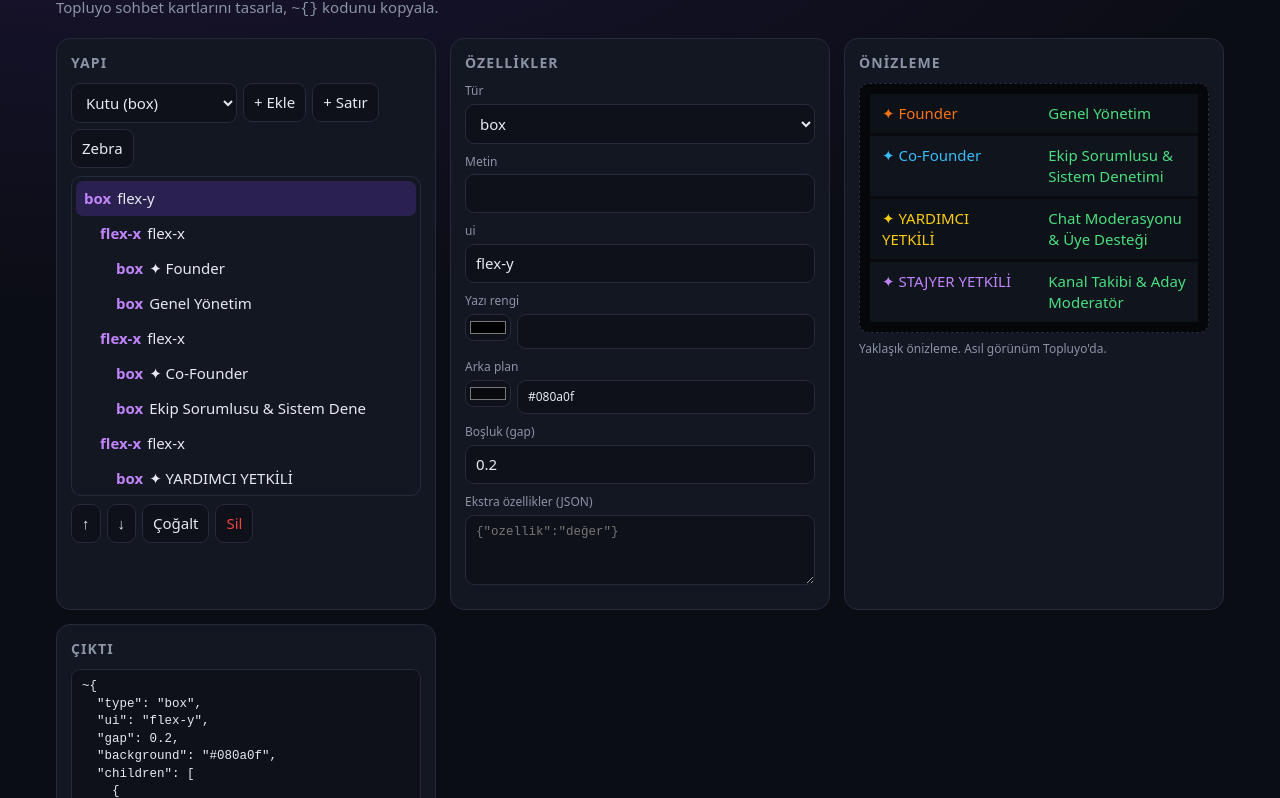
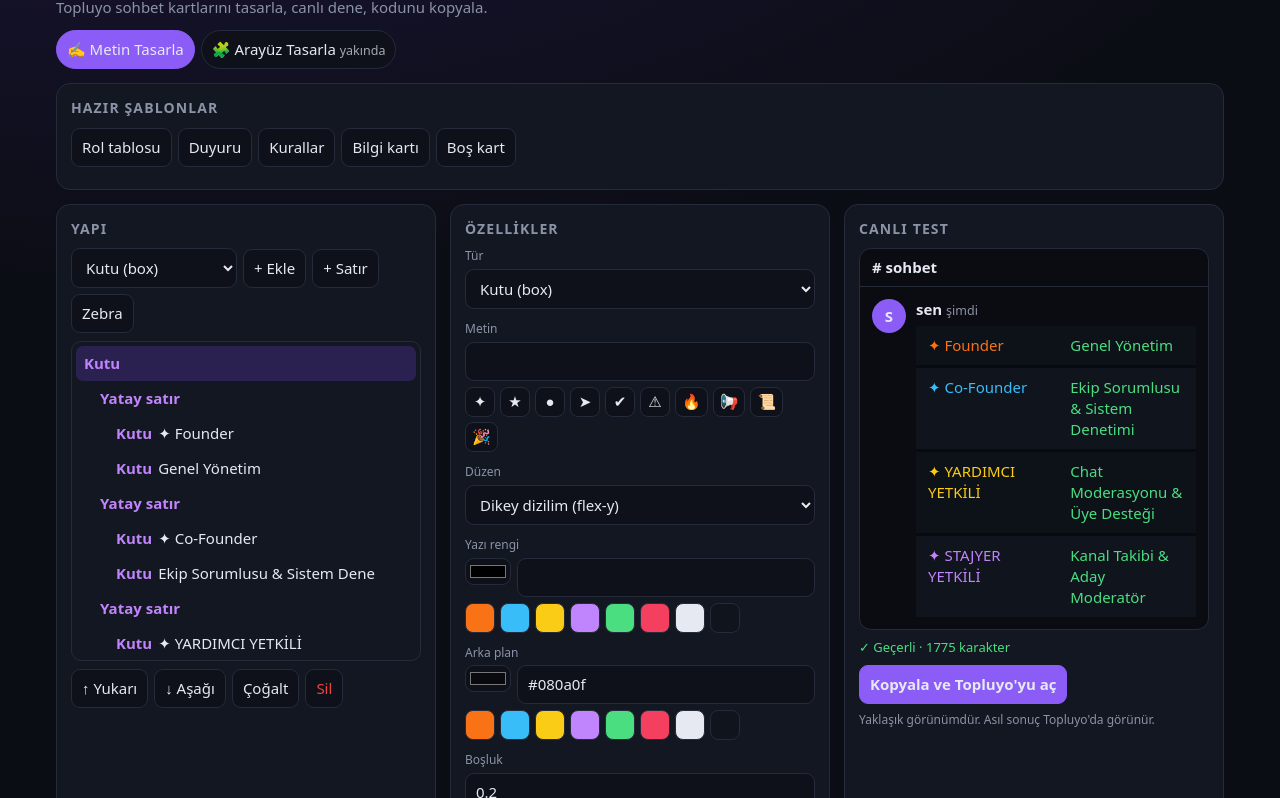
Before and after one commit to RID1-YILMAZ/Tasarliyo, a plain HTML site: page index.html in a window 1280 px wide. Shown: the part 66-864 px from the top of the page. Drawn offline with Linux system fonts and the light colour scheme.

Commit message:
Tasarlıyo: sekmeler, şablonlar, Türkçe arayüz, canlı test

```diff
--- a/app.js
+++ b/app.js
@@ -3,53 +3,49 @@
 let uid=0,root,selId;
 const nid=()=>'n'+(++uid);
 const tag=n=>{n._id=nid();(n.children||[]).forEach(tag);return n};
-const reid=tag;
 function mk(type){const d=def(type),n={type,...structuredClone(d.defaults||{})};if(d.container)n.children=[];return tag(n)}
 function find(id,n=root,p=null){if(n._id===id)return{n,p};for(const c of n.children||[]){const r=find(id,c,n);if(r)return r}return null}
 function clean(n){const o={};for(const[k,v]of Object.entries(n)){if(k==='_id'||k==='children'||v===''||v==null)continue;o[k]=v}if(n.children&&n.children.length)o.children=n.children.map(clean);return o}
 function set(n,k,v){if(v===''||v==null||v!==v)delete n[k];else n[k]=v;out()}
-const cell=(t,c)=>({type:'box',text:t,ui:'space',color:c});
-const rowOf=(a,b)=>({type:'flex-x',ui:'flex-x',gap:0.3,children:[cell(...a),cell(...b)]});
-const zebra=()=>root.children.forEach((r,i)=>r.background=i%2?'#10141c':'#0d1118');
-function preset(){
-  root=tag({type:'box',ui:'flex-y',gap:0.2,background:'#080a0f',children:[
-    rowOf(['✦ Founder','#f97316'],['Genel Yönetim','#4ade80']),
-    rowOf(['✦ Co-Founder','#38bdf8'],['Ekip Sorumlusu & Sistem Denetimi','#4ade80']),
-    rowOf(['✦ YARDIMCI YETKİLİ','#facc15'],['Chat Moderasyonu & Üye Desteği','#4ade80']),
-    rowOf(['✦ STAJYER YETKİLİ','#c084fc'],['Kanal Takibi & Aday Moderatör','#4ade80'])]});
-  zebra();tag(root);selId=root._id;
-}
+function load(n){root=tag(n);selId=root._id;props();out()}
 function view(n){
   const r=n.type==='flex-x'||n.ui==='flex-x',e=h('div',{class:'pv'}),s=e.style;
   s.flexDirection=r?'row':'column';if(n.gap)s.gap=n.gap+'em';
   if(n.background)s.background=n.background;if(n.color)s.color=n.color;
-  if(n.ui==='space'){s.flex='1';s.padding='.6em .8em'}
+  if(n.ui==='space'){s.flex='1';s.padding='.6em .8em';s.borderRadius='.4em'}
   if(n.text)e.append(n.text);(n.children||[]).forEach(c=>e.append(view(c)));return e;
 }
 function renderTree(){
   const t=$('#tree');t.innerHTML='';
-  (function w(n,d){t.append(h('button',{class:'ti'+(n._id===selId?' sel':''),style:'padding-left:'+(8+d*16)+'px',onclick:()=>{selId=n._id;renderTree();props()}},h('b',{},n.type),(n.text||n.ui||'').slice(0,28)));(n.children||[]).forEach(c=>w(c,d+1))})(root,0);
+  (function w(n,d){t.append(h('button',{class:'ti'+(n._id===selId?' sel':''),style:'padding-left:'+(8+d*16)+'px',onclick:()=>{selId=n._id;renderTree();props()}},h('b',{},def(n.type).label),(n.text||'').slice(0,28)));(n.children||[]).forEach(c=>w(c,d+1))})(root,0);
 }
-function out(){
+function info(ok,m){const i=$('#info');i.className=ok?'ok':'bad';i.textContent=ok?'✓ Geçerli · '+m+' karakter':'✗ '+m}
+function out(keep){
   renderTree();$('#pv').replaceChildren(view(root));
-  $('#out').value='~'+JSON.stringify(clean(root),null,$('#min').checked?0:2);
+  const t='~'+JSON.stringify(clean(root),null,$('#min').checked?0:2);
+  if(!keep)$('#out').value=t;$('#out').classList.remove('bad');info(true,t.length);
   try{localStorage.setItem('tasarliyo',JSON.stringify(clean(root)))}catch{}
 }
-const row=(l,c)=>h('label',{class:'f'},h('span',{},l),c);
+const row=(l,c)=>h('div',{class:'f'},h('span',{},l),c);
+const HEX=/^#[0-9a-f]{6}$/i;
 function field(n,fl){
   const v=n[fl.key]??'';
-  if(fl.kind==='select')return h('select',{onchange:e=>set(n,fl.key,e.target.value)},h('option',{value:''},'—'),...fl.options.map(o=>h('option',{value:o,selected:o===v},o)));
+  if(fl.kind==='select'){
+    const op=[...fl.options];if(v&&!op.some(o=>o.v===v))op.push({v,l:v});
+    return h('select',{onchange:e=>{let x=e.target.value;if(x==='__')x=(prompt('Değeri yaz:')||'').trim();set(n,fl.key,x);props()}},
+      h('option',{value:''},'— seçilmedi —'),...op.map(o=>h('option',{value:o.v,selected:o.v===v},o.l)),h('option',{value:'__'},'Özel değer…'));
+  }
   if(fl.kind==='number')return h('input',{type:'number',step:fl.step||1,value:v,oninput:e=>set(n,fl.key,e.target.value===''?'':parseFloat(e.target.value))});
-  const t=h('input',{value:v,oninput:()=>{set(n,fl.key,t.value);if(c)c.value=/^#[0-9a-f]{6}$/i.test(t.value)?t.value:'#000000'}});
-  if(fl.list)t.setAttribute('list','dl-'+fl.key);
-  if(fl.kind!=='color')return t;
-  const c=h('input',{type:'color',value:/^#[0-9a-f]{6}$/i.test(v)?v:'#000000',oninput:()=>{t.value=c.value;set(n,fl.key,c.value)}});
-  return h('span',{class:'cr'},c,t);
+  const isC=fl.kind==='color';
+  const t=h('input',{value:v,oninput:()=>{set(n,fl.key,t.value);if(cp)cp.value=HEX.test(t.value)?t.value:'#000000'}});
+  const cp=isC?h('input',{type:'color',value:HEX.test(v)?v:'#000000',oninput:()=>{t.value=cp.value;set(n,fl.key,cp.value)}}):null;
+  const ch=h('div',{class:'chips'},...(fl.chips||[]).map(s=>h('button',{class:'chip',title:s,style:isC?'background:'+s:'',onclick:()=>{t.value=isC?s:t.value+s;if(cp)cp.value=s;set(n,fl.key,t.value)}},isC?'':s)));
+  return h('div',{},isC?h('span',{class:'cr'},cp,t):t,ch);
 }
 function typeSel(n){
   const s=h('select',{onchange:()=>{let v=s.value;if(v==='__')v=(prompt('Tür adı (ör. button):')||'').trim();if(v)n.type=v;props();out()}});
   const ts=Object.keys(REGISTRY);if(!ts.includes(n.type))ts.push(n.type);
-  ts.forEach(t=>s.append(h('option',{value:t,selected:t===n.type},t)));
+  ts.forEach(t=>s.append(h('option',{value:t,selected:t===n.type},(REGISTRY[t]?REGISTRY[t].label+' ('+t+')':t))));
   s.append(h('option',{value:'__'},'Özel tür…'));return s;
 }
 function props(){
@@ -64,30 +60,35 @@
       for(const k in o)if(!known.has(k))n[k]=o[k];ta.classList.remove('bad');out()}catch{ta.classList.add('bad')}}});
   b.append(row('Ekstra özellikler (JSON)',ta));
 }
-function target(){const f=find(selId);return def(f.n.type).container?f.n:(f.p||root)}
+const target=()=>{const f=find(selId);return def(f.n.type).container?f.n:(f.p||root)};
 function mv(d){const f=find(selId);if(!f.p)return;const a=f.p.children,i=a.indexOf(f.n),j=i+d;if(j<0||j>=a.length)return;[a[i],a[j]]=[a[j],a[i]];out()}
-function imp(){
-  let s=$('#imp').value.trim();if(s[0]==='~')s=s.slice(1);
-  try{const o=JSON.parse(s);if(!o||typeof o!=='object'||Array.isArray(o))throw Error('nesne bekleniyor');
-    root=tag(o);selId=root._id;$('#imp').value='';$('#err').textContent='';props();out()}
-  catch(e){$('#err').textContent='Okunamadı: '+e.message}
-}
-async function copy(){
+async function copy(btn,label){
   const t=$('#out');try{await navigator.clipboard.writeText(t.value)}catch{t.select();document.execCommand('copy')}
-  const b=$('#bCopy');b.textContent='Kopyalandı ✓';setTimeout(()=>b.textContent='Kopyala',1200);
+  btn.textContent='Kopyalandı ✓';setTimeout(()=>btn.textContent=label,1200);
 }
 // Başlat
-[GENEL,...Object.values(REGISTRY)].forEach(d=>d.fields.forEach(f=>{if(f.list&&!$('#dl-'+f.key))document.body.append(h('datalist',{id:'dl-'+f.key},...f.list.map(v=>h('option',{value:v}))))}));
+[GENEL,...Object.values(REGISTRY)];
+document.querySelectorAll('.tab').forEach(b=>b.onclick=()=>{
+  document.querySelectorAll('.tab').forEach(x=>x.classList.toggle('on',x===b));
+  $('#metin').hidden=b.dataset.t!=='metin';$('#arayuz').hidden=b.dataset.t!=='arayuz'});
+TEMPLATES.forEach(t=>$('#sablon').append(h('button',{onclick:()=>load(t.kur())},t.ad)));
 Object.keys(REGISTRY).forEach(t=>$('#addType').append(h('option',{value:t},REGISTRY[t].label+' ('+t+')')));
 $('#addType').append(h('option',{value:'__'},'Özel tür…'));
 $('#bAdd').onclick=()=>{let t=$('#addType').value;if(t==='__')t=(prompt('Tür adı:')||'').trim();if(!t)return;const p=target(),n=mk(t);(p.children=p.children||[]).push(n);selId=n._id;props();out()};
-$('#bRow').onclick=()=>{const n=tag(rowOf(['Başlık','#f97316'],['Açıklama','#4ade80']));root.children=root.children||[];root.children.push(n);zebra();selId=n._id;props();out()};
-$('#bZebra').onclick=()=>{if(root.children){zebra();props();out()}};
+$('#bRow').onclick=()=>{const n=tag(rowOf(['Başlık','#f97316'],['Açıklama',G]));root.children=root.children||[];root.children.push(n);zebra(root);selId=n._id;props();out()};
+$('#bZebra').onclick=()=>{zebra(root);props();out()};
 $('#bUp').onclick=()=>mv(-1);$('#bDown').onclick=()=>mv(1);
-$('#bDup').onclick=()=>{const f=find(selId);if(!f.p)return;const c=structuredClone(f.n);reid(c);f.p.children.splice(f.p.children.indexOf(f.n)+1,0,c);selId=c._id;props();out()};
+$('#bDup').onclick=()=>{const f=find(selId);if(!f.p)return;const c=structuredClone(f.n);tag(c);f.p.children.splice(f.p.children.indexOf(f.n)+1,0,c);selId=c._id;props();out()};
 $('#bDel').onclick=()=>{const f=find(selId);if(!f.p)return;f.p.children.splice(f.p.children.indexOf(f.n),1);selId=f.p._id;props();out()};
-$('#bPre').onclick=()=>{preset();props();out()};
-$('#bImp').onclick=imp;$('#bCopy').onclick=copy;$('#min').onchange=out;
-try{const s=localStorage.getItem('tasarliyo');if(s){root=tag(JSON.parse(s));selId=root._id}}catch{}
-if(!root)preset();
-props();out();
+$('#bCopy').onclick=e=>copy(e.target,'Kopyala');
+$('#bTest').onclick=async e=>{await copy(e.target,"Kopyala ve Topluyo'yu aç");window.open('https://topluyo.com','_blank')};
+$('#min').onchange=()=>out();
+$('#out').oninput=()=>{
+  let s=$('#out').value.trim();if(s[0]==='~')s=s.slice(1);
+  try{const o=JSON.parse(s);if(!o||typeof o!=='object'||Array.isArray(o))throw Error('nesne bekleniyor');
+    root=tag(o);selId=root._id;props();out(true)}
+  catch(e){$('#out').classList.add('bad');info(false,'JSON hatası: '+e.message)}
+};
+try{const s=localStorage.getItem('tasarliyo');if(s)root=tag(JSON.parse(s))}catch{}
+if(!root)root=tag(TEMPLATES[0].kur());
+selId=root._id;props();out();
--- a/index.html
+++ b/index.html
@@ -4,27 +4,47 @@
 <meta charset="utf-8">
 <meta name="viewport" content="width=device-width,initial-scale=1">
 <meta name="theme-color" content="#0b0d14">
-<title>Tasarlıyo · Topluyo kart tasarım aracı</title>
+<title>Tasarlıyo · Topluyo tasarım aracı</title>
 <link rel="stylesheet" href="style.css">
 </head>
 <body>
-<header><h1>Tasarlıyo</h1><p>Topluyo sohbet kartlarını tasarla, <code>~{}</code> kodunu kopyala.</p></header>
+<header>
+  <h1>Tasarlıyo</h1>
+  <p>Topluyo sohbet kartlarını tasarla, canlı dene, kodunu kopyala.</p>
+  <nav>
+    <button class="tab on" data-t="metin">✍️ Metin Tasarla</button>
+    <button class="tab" data-t="arayuz">🧩 Arayüz Tasarla <small>yakında</small></button>
+  </nav>
+</header>
+
+<div id="metin">
 <main>
+  <section class="wide"><h2>Hazır şablonlar</h2><div class="bar" id="sablon"></div></section>
   <section><h2>Yapı</h2>
     <div class="bar"><select id="addType"></select><button id="bAdd">+ Ekle</button><button id="bRow">+ Satır</button><button id="bZebra">Zebra</button></div>
     <div id="tree"></div>
-  <div class="bar"><button id="bUp">↑</button><button id="bDown">↓</button><button id="bDup">Çoğalt</button><button id="bDel" class="red">Sil</button></div>
+    <div class="bar"><button id="bUp">↑ Yukarı</button><button id="bDown">↓ Aşağı</button><button id="bDup">Çoğalt</button><button id="bDel" class="red">Sil</button></div>
   </section>
   <section><h2>Özellikler</h2><div id="props"></div></section>
-<section><h2>Önizleme</h2><div id="pv"></div><p class="hint">Yaklaşık önizleme. Asıl görünüm Topluyo'da.</p></section>
-<section><h2>Çıktı</h2>
-  <textarea id="out" readonly rows="10"></textarea>
-  <div class="bar"><button id="bCopy" class="pri">Kopyala</button><label class="chk"><input type="checkbox" id="min"> Sıkıştır</label><button id="bPre">Rol tablosu örneği</button></div>
-  <h3>İçe aktar</h3>
-  <textarea id="imp" rows="3" placeholder="~{...} yapıştır"></textarea>
-  <div class="bar"><button id="bImp">Yükle</button><span id="err"></span></div>
+  <section><h2>Canlı test</h2>
+    <div id="chat"><div class="chead"># sohbet</div>
+      <div class="msg"><i class="av">S</i><div class="body"><b>sen</b> <small>şimdi</small><div id="pv"></div></div></div>
+    </div>
+    <div id="info"></div>
+    <div class="bar"><button id="bTest" class="pri">Kopyala ve Topluyo'yu aç</button></div>
+    <p class="hint">Yaklaşık görünümdür. Asıl sonuç Topluyo'da görünür.</p>
+  </section>
+  <section><h2>Kod (düzenlenebilir)</h2>
+    <textarea id="out" rows="12" spellcheck="false"></textarea>
+    <div class="bar"><button id="bCopy" class="pri">Kopyala</button><label class="chk"><input type="checkbox" id="min"> Sıkıştır</label></div>
+    <p class="hint">Koda yazdıkça ya da yapıştırdıkça kart canlı güncellenir.</p>
   </section>
 </main>
+</div>
+
+<div id="arayuz" hidden>
+  <section class="soon"><h2>Arayüz Tasarla</h2><p class="big">Yakında…</p><p>Bu bölüm hazırlanıyor.</p></section>
+</div>
 <script src="registry.js"></script>
 <script src="app.js"></script>
 </body>
--- a/registry.js
+++ b/registry.js
@@ -1,19 +1,36 @@
-// BİLEŞEN KAYIT DEFTERİ: yeni bileşen/özellik eklemek = buraya bir satır.
-// kind: text | number | color | select(options)   list: yazarken öneri listesi
-const UI_ONERI=['flex-y','flex-x','space'];
+// KAYIT DEFTERİ: yeni bileşen, özellik ya da şablon eklemek = buraya bir satır.
+// kind: text | number | color | select    chips: tıklanınca eklenen hazır değerler
+const SEMBOL=['✦','★','●','➤','✔','⚠','🔥','📢','📜','🎉'];
+const RENK=['#f97316','#38bdf8','#facc15','#c084fc','#4ade80','#f43f5e','#e6e9f2','#10141c'];
+const DUZEN=[{v:'flex-y',l:'Dikey dizilim (flex-y)'},{v:'flex-x',l:'Yatay dizilim (flex-x)'},{v:'space',l:'Esnek alan (space)'}];
 const ORTAK=[
-  {key:'text',label:'Metin',kind:'text'},
-  {key:'ui',label:'ui',kind:'text',list:UI_ONERI},
-  {key:'color',label:'Yazı rengi',kind:'color'},
-  {key:'background',label:'Arka plan',kind:'color'},
-  {key:'gap',label:'Boşluk (gap)',kind:'number',step:0.1}
+  {key:'text',label:'Metin',kind:'text',chips:SEMBOL},
+  {key:'ui',label:'Düzen',kind:'select',options:DUZEN},
+  {key:'color',label:'Yazı rengi',kind:'color',chips:RENK},
+  {key:'background',label:'Arka plan',kind:'color',chips:RENK},
+  {key:'gap',label:'Boşluk',kind:'number',step:0.1}
 ];
-// Bilinmeyen/özel türler bunu kullanır
 const GENEL={label:'Özel',container:true,fields:ORTAK,defaults:{}};
 const REGISTRY={
   box:{label:'Kutu',container:true,fields:ORTAK,defaults:{ui:'space'}},
   'flex-x':{label:'Yatay satır',container:true,fields:ORTAK,defaults:{ui:'flex-x',gap:0.3}}
-  // Örnek (yeni bileşen bulunca):
-  // button:{label:'Buton',container:false,fields:[...ORTAK,{key:'url',label:'Bağlantı',kind:'text'}],defaults:{}}
+  // Örnek: button:{label:'Buton',container:false,fields:[...ORTAK,{key:'url',label:'Bağlantı',kind:'text'}],defaults:{}}
 };
 const def=t=>REGISTRY[t]||GENEL;
+
+const cell=(t,c)=>({type:'box',text:t,ui:'space',color:c});
+const rowOf=(a,b)=>({type:'flex-x',ui:'flex-x',gap:0.3,children:[cell(...a),cell(...b)]});
+const zebra=r=>{(r.children||[]).forEach((x,i)=>x.background=i%2?'#10141c':'#0d1118');return r};
+const kok=(ch,g=0.2)=>zebra({type:'box',ui:'flex-y',gap:g,background:'#080a0f',children:ch});
+const G='#4ade80';
+const TEMPLATES=[
+  {ad:'Rol tablosu',kur:()=>kok([
+    rowOf(['✦ Founder','#f97316'],['Genel Yönetim',G]),
+    rowOf(['✦ Co-Founder','#38bdf8'],['Ekip Sorumlusu & Sistem Denetimi',G]),
+    rowOf(['✦ YARDIMCI YETKİLİ','#facc15'],['Chat Moderasyonu & Üye Desteği',G]),
+    rowOf(['✦ STAJYER YETKİLİ','#c084fc'],['Kanal Takibi & Aday Moderatör',G])])},
+  {ad:'Duyuru',kur:()=>kok([cell('📢 DUYURU','#facc15'),cell('Duyuru metnini buraya yaz','#e6e9f2')],0.3)},
+  {ad:'Kurallar',kur:()=>kok([cell('📜 KURALLAR','#c084fc'),cell('1. Saygılı ol','#e6e9f2'),cell('2. Spam yapma','#e6e9f2'),cell('3. Reklam yasak','#e6e9f2')])},
+  {ad:'Bilgi kartı',kur:()=>kok([rowOf(['Başlık','#38bdf8'],['Değer',G]),rowOf(['Başlık','#38bdf8'],['Değer',G])])},
+  {ad:'Boş kart',kur:()=>({type:'box',ui:'flex-y',gap:0.2,background:'#080a0f',children:[]})}
+];
--- a/style.css
+++ b/style.css
@@ -1,13 +1,15 @@
-:root{--bg:#0b0d14;--card:#131722;--line:#252b3b;--tx:#e6e9f2;--mut:#8b93a7;--ac:#8b5cf6;--red:#ef4444}
-*{box-sizing:border-box}
+:root{--bg:#0b0d14;--card:#131722;--line:#252b3b;--tx:#e6e9f2;--mut:#8b93a7;--ac:#8b5cf6;--red:#ef4444;--ok:#4ade80}
+*{box-sizing:border-box}[hidden]{display:none!important}
 body{margin:0;background:radial-gradient(1200px 500px at 10% -10%,#1b1536,var(--bg));color:var(--tx);font:15px/1.4 system-ui,sans-serif;min-height:100vh}
-header{padding:20px 16px 4px;max-width:1200px;margin:auto}
+header{padding:20px 16px 0;max-width:1200px;margin:auto}
 h1{margin:0;font-size:28px;background:linear-gradient(90deg,#c084fc,#38bdf8);-webkit-background-clip:text;background-clip:text;color:transparent}
-header p{margin:4px 0 0;color:var(--mut)}
-main{display:grid;grid-template-columns:repeat(auto-fit,minmax(min(100%,340px),1fr));gap:14px;padding:14px 16px 40px;max-width:1200px;margin:auto}
+header p{margin:4px 0 12px;color:var(--mut)}
+nav{display:flex;gap:6px;flex-wrap:wrap}.tab{border-radius:999px}.tab.on{background:var(--ac);border-color:var(--ac)}.tab small{opacity:.7}
+main,.soon{display:grid;grid-template-columns:repeat(auto-fit,minmax(min(100%,340px),1fr));gap:14px;padding:14px 16px 40px;max-width:1200px;margin:auto}
+.wide{grid-column:1/-1}
 section{background:var(--card);border:1px solid var(--line);border-radius:14px;padding:14px;min-width:0}
+.soon{display:block;max-width:600px;margin:30px auto;text-align:center;padding:40px 16px}.big{font-size:32px;margin:10px 0}
 h2{margin:0 0 10px;font-size:14px;text-transform:uppercase;letter-spacing:.08em;color:var(--mut)}
-h3{margin:14px 0 6px;font-size:13px;color:var(--mut)}
 .bar{display:flex;flex-wrap:wrap;gap:6px;align-items:center;margin:8px 0}
 button,select,input,textarea{font:inherit;color:var(--tx);background:#0e1119;border:1px solid var(--line);border-radius:9px;padding:8px 10px}
 button{cursor:pointer}button:hover{border-color:var(--ac)}
@@ -17,9 +19,16 @@
 #tree{max-height:320px;overflow:auto;border:1px solid var(--line);border-radius:10px;padding:4px}
 .ti{display:block;width:100%;text-align:left;border:0;background:none;padding:7px 8px;border-radius:7px;white-space:nowrap;overflow:hidden;text-overflow:ellipsis}
 .ti b{color:#c084fc;font-weight:600;margin-right:6px}.ti.sel{background:#2a2150}
-.f{display:grid;gap:4px;margin-bottom:10px}.f span{font-size:12px;color:var(--mut)}
+.f{display:grid;gap:4px;margin-bottom:12px}.f>span{font-size:12px;color:var(--mut)}
 .f input,.f select,.f textarea{width:100%}.cr{display:flex;gap:6px}.cr input[type=color]{width:46px;padding:2px;flex:none}
+.chips{display:flex;flex-wrap:wrap;gap:5px;margin-top:6px}.chip{min-width:30px;height:30px;padding:0 6px;border-radius:8px}
 .chk{display:flex;gap:6px;align-items:center}.chk input{width:auto}
-#pv{display:flex;flex-direction:column;border:1px dashed var(--line);border-radius:10px;padding:10px;background:#05070b;overflow:auto}
+#chat{background:#0a0c12;border:1px solid var(--line);border-radius:12px;overflow:hidden}
+.chead{padding:8px 12px;border-bottom:1px solid var(--line);font-weight:600}
+.msg{display:flex;gap:10px;padding:12px;align-items:flex-start}
+.av{flex:none;width:34px;height:34px;border-radius:50%;background:var(--ac);display:grid;place-items:center;font-style:normal;font-weight:700}
+.body{min-width:0;flex:1;overflow:auto}.body small{color:var(--mut)}
+#pv{display:flex;flex-direction:column;margin-top:6px}
 .pv{display:flex;min-width:0}
-.hint{color:var(--mut);font-size:12px;margin:8px 0 0}#err{color:var(--red);font-size:13px}
+#info{margin-top:8px;font-size:13px}#info.ok{color:var(--ok)}#info.bad{color:var(--red)}
+.hint{color:var(--mut);font-size:12px;margin:8px 0 0}
```
Lines whose indentation alone changed are shown as unchanged.
